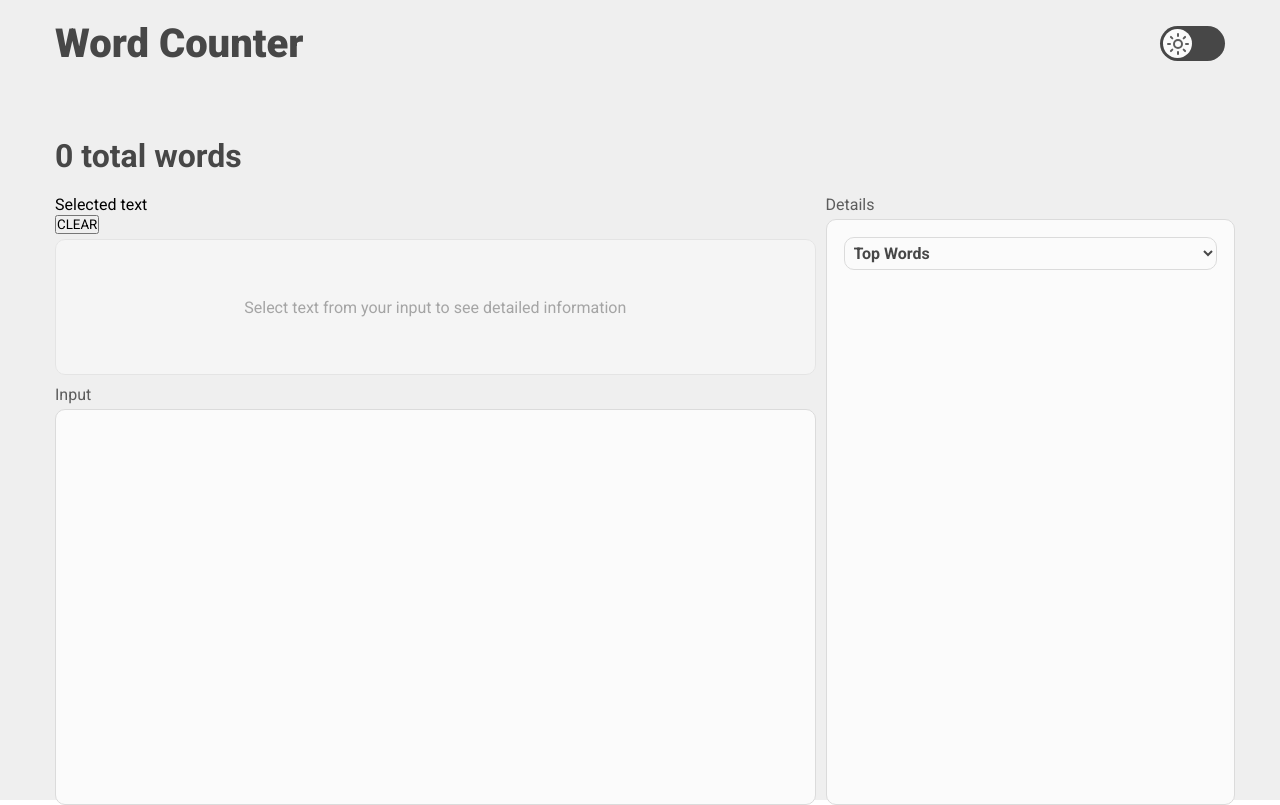
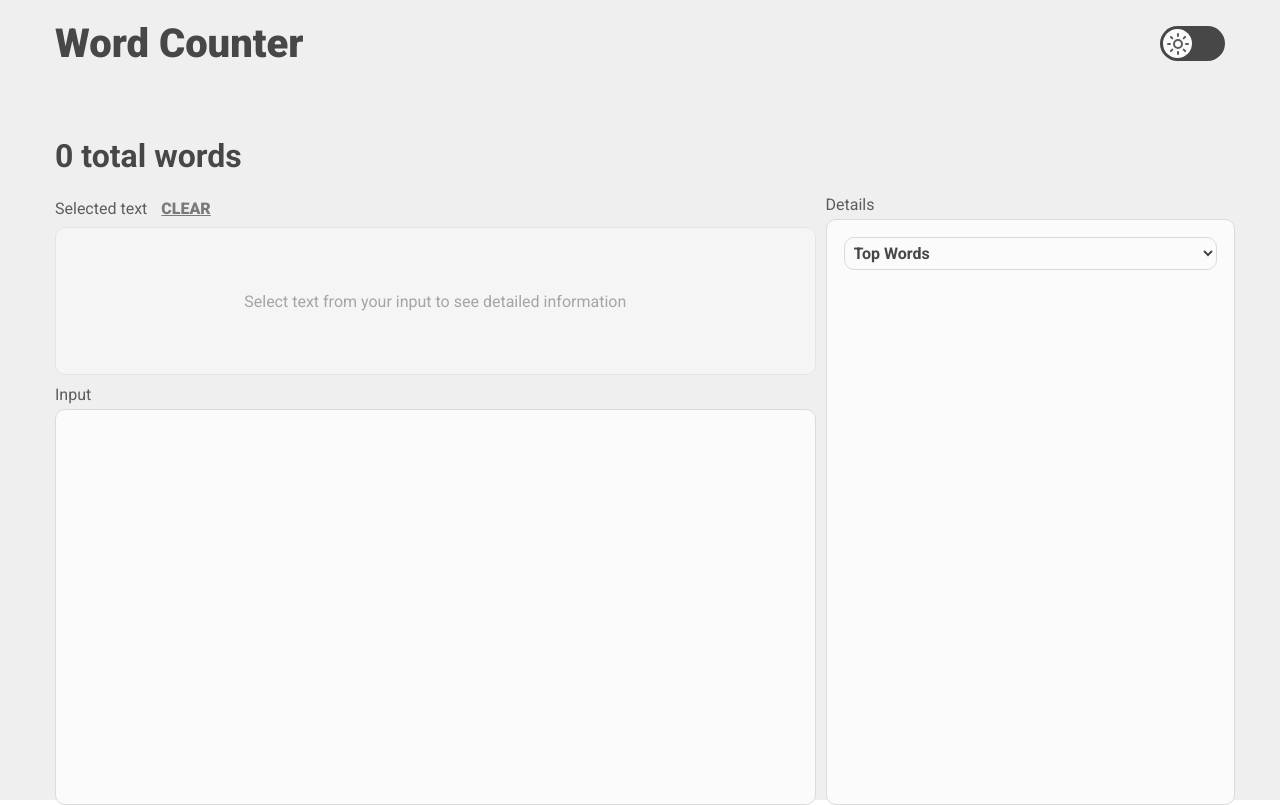
Before and after one commit to renans2/word-counter, a React (Vite) app: page / in a window 1280 px wide. Built offline with nearby package versions, Linux system fonts and the light colour scheme.

Commit message:
added more styles and a CLEAR button to the SelectedText component

```diff
--- a/src/base/SectionContainer.ts
+++ b/src/base/SectionContainer.ts
@@ -9,7 +9,7 @@ export const S_SectionContainer = styled.div<{
   height: 100%;
   grid-area: ${({ $gridArea }) => $gridArea};
 
-  & > p {
+  & p {
     color: ${({ theme }) => theme.colors.textSecondary};
   }
 `;
--- a/src/components/Main/SelectedText/index.tsx
+++ b/src/components/Main/SelectedText/index.tsx
@@ -1,16 +1,19 @@
 import { S_TextArea } from "../../../base/TextArea";
 import { useWordCounter } from "../../../context/WordCounterProvider";
-import { S_Empty, S_SelectedTextContainer } from "./styles";
+import { S_ClearButton, S_Empty, S_SectionHeader, S_SelectedTextContainer } from "./styles";
 
 export default function SelectedText() {
-  const { selectedText } = useWordCounter();
+  const { selectedText, setSelectedText } = useWordCounter();
 
   return (
     <S_SelectedTextContainer $gridArea="selectedText">
-      <div>
+      <S_SectionHeader>
         <p>Selected text</p>
-        <button>CLEAR</button>
-      </div>
+        <S_ClearButton
+          disabled={!selectedText}
+          onClick={() => setSelectedText("")}>CLEAR</S_ClearButton>
+      </S_SectionHeader>
+
       {selectedText ? (
         <S_TextArea
           $isSelectedTextArea
--- a/src/components/Main/SelectedText/styles.ts
+++ b/src/components/Main/SelectedText/styles.ts
@@ -16,3 +16,25 @@ export const S_Empty = styled(S_Surface).attrs({ as: "div" })`
   opacity: 0.5;
   user-select: none;
 `;
+
+export const S_SectionHeader = styled.div`
+  display: flex;
+  align-items: center;
+`;
+
+export const S_ClearButton = styled.button`
+  margin-left: 10px;
+  padding: 4px;
+  background-color: transparent;
+  color: ${({ theme }) => theme.colors.textSecondary};
+  border: none;
+  border-radius: 5px;
+  font-weight: 900;
+  text-decoration: underline;
+  font-size: 1rem;
+  cursor: pointer;
+
+  &:not(:disabled):hover {
+    background-color: ${({ theme }) => theme.colors.backgroundSurface};
+  }
+`;
--- a/src/styles/global.ts
+++ b/src/styles/global.ts
@@ -14,6 +14,15 @@ export const GlobalStyles = createGlobalStyle`
     background-color: ${({ theme }) => theme.colors.background};
   }
 
+  button:not(:disabled) {
+    cursor: pointer;
+  }
+
+  button:disabled {
+    cursor: not-allowed;
+    opacity: 0.8;
+  }
+
   *::selection {
     background: ${({ theme }) => theme.colors.textSecondary};
     color: ${({ theme }) => theme.colors.background};
```
